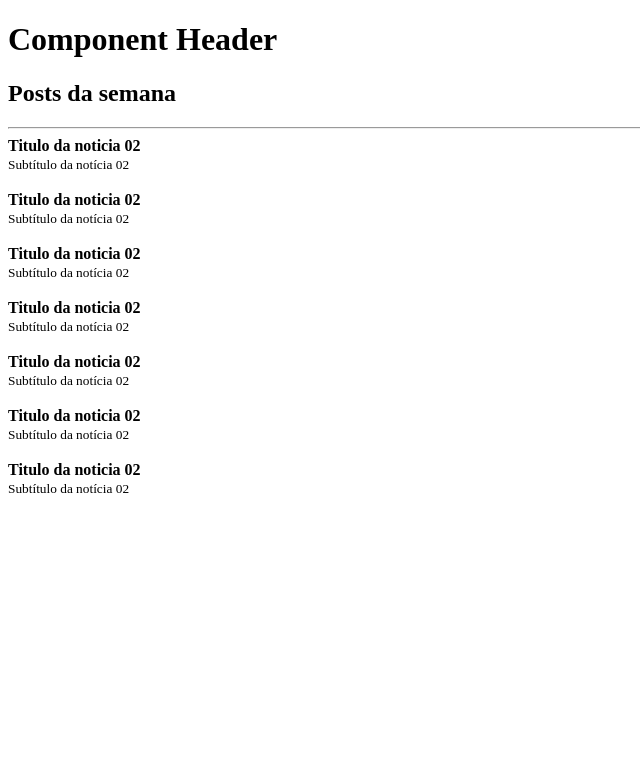
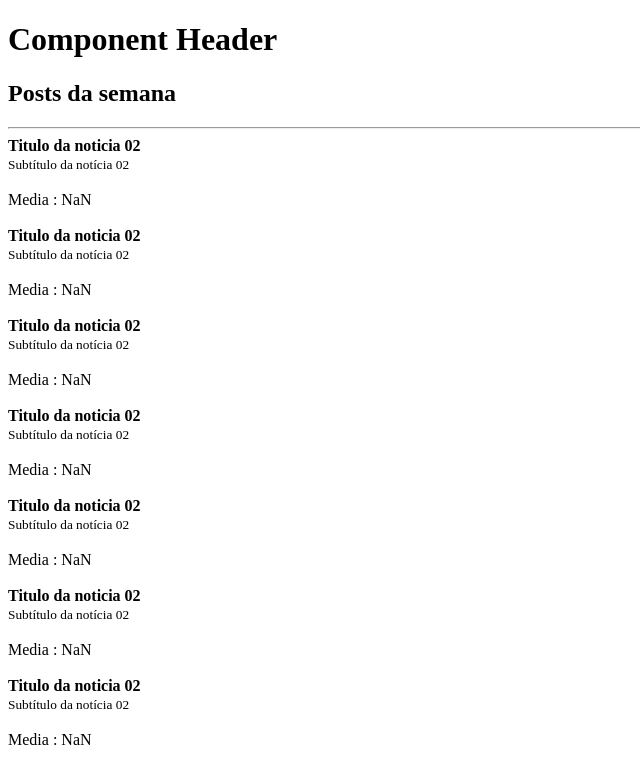
Before and after one commit to MarllonCampos/JStack, a React app in the folder react-fundamentos/: page / in a window 1280 px wide. Shown: the top 784 px of the page, without its empty margins (0-640 px from the left). Built offline with nearby package versions, Linux system fonts and the light colour scheme.

Commit message:
feat: learned how to work with proptypes, to type props

```diff
--- a/react-fundamentos/src/Post.js
+++ b/react-fundamentos/src/Post.js
@@ -1,4 +1,5 @@
 import React from "react";
+import PropTypes from 'prop-types';
 
 export function Post(props) {
   return (
@@ -7,9 +8,20 @@
       <strong>{props.post.title ? props.post.title : 'Título da notícia'}</strong>
       <br />
       <small>{ props.post.subtitle ? props.post.subtitle : 'Subtítulo da notícia'}</small><br/>
-
+      <br />
+      Media : {props.likes / 2}
     </article>
     <br />
     </>
   );
 }
+
+
+Post.propTypes = {
+  likes: PropTypes.number.isRequired,
+  post: PropTypes.shape({
+    title: PropTypes.string.isRequired,
+    subtitle: PropTypes.string.isRequired
+  }).isRequired
+
+};
```
